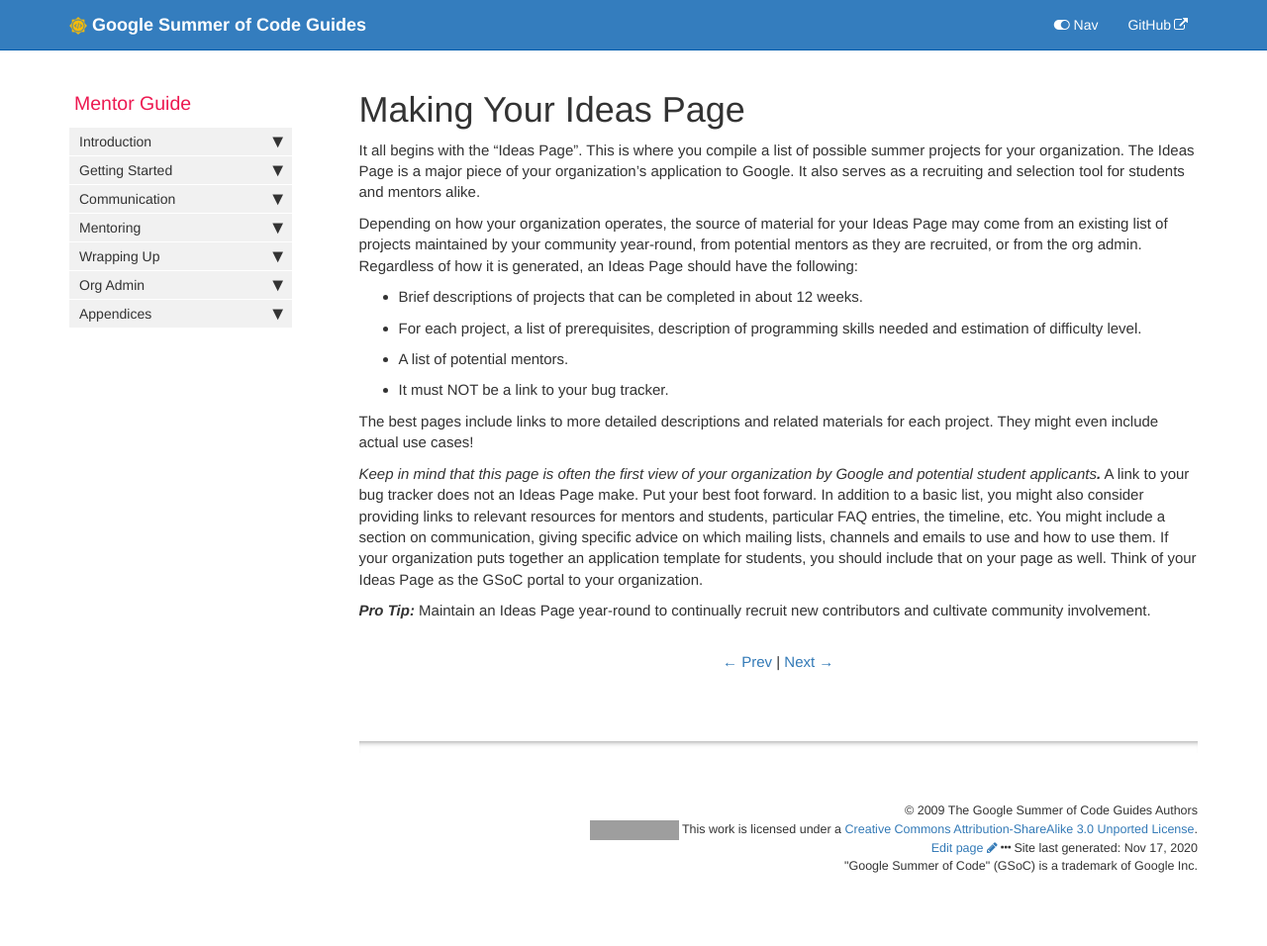
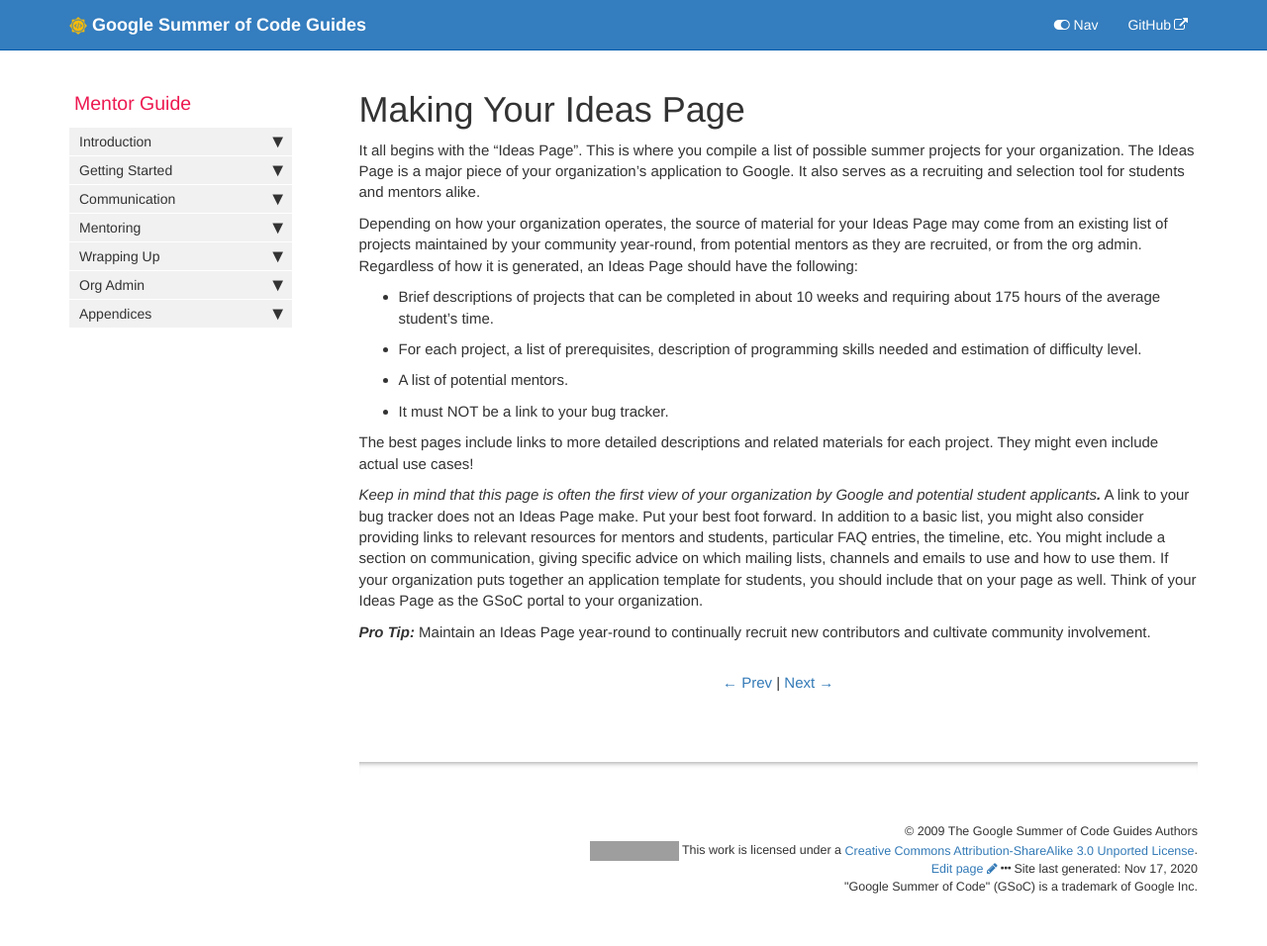
Before and after one commit to google/gsocguides, a Jekyll site: the page built from pages/mentor/18-making_your_ideas_page.md, in a window 1280 px wide. Shown: the whole page at 99% size. Built offline with Jekyll 4.4.1, drawn with Linux system fonts in a browser that asks for light colours; before the commit the page ends 935 px from its top, so only the background shows below that; grey boxes are pictures that could not be loaded.

Commit message:
Update 18-making_your_ideas_page.md

```diff
--- a/pages/mentor/18-making_your_ideas_page.md
+++ b/pages/mentor/18-making_your_ideas_page.md
@@ -10,7 +10,7 @@ It all begins with the "Ideas Page". This is where you compile a list of possibl
 
 Depending on how your organization operates, the source of material for your Ideas Page may come from an existing list of projects maintained by your community year-round, from potential mentors as they are recruited, or from the org admin. Regardless of how it is generated, an Ideas Page should have the following:
 
-*   Brief descriptions of projects that can be completed in about 12 weeks.
+*   Brief descriptions of projects that can be completed in about 10 weeks and requiring about 175 hours of the average student's time.
 *   For each project, a list of prerequisites, description of programming skills needed and estimation of difficulty level.
 *   A list of potential mentors.
 *   It must NOT be a link to your bug tracker.
```
